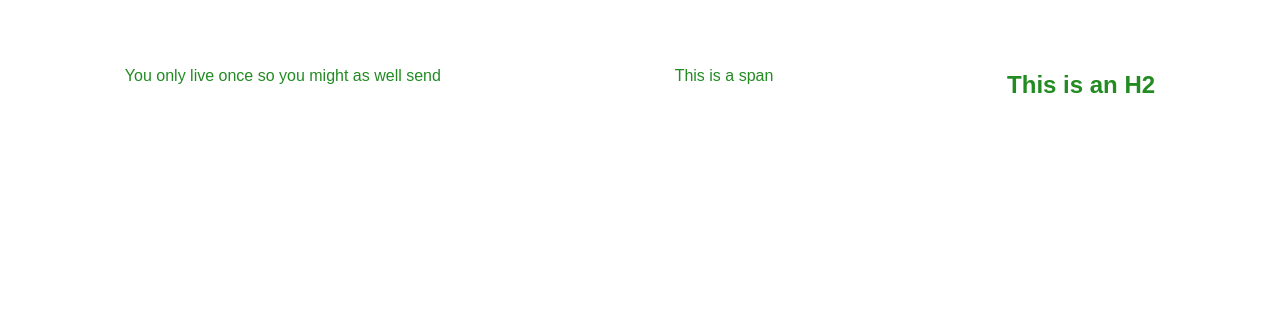
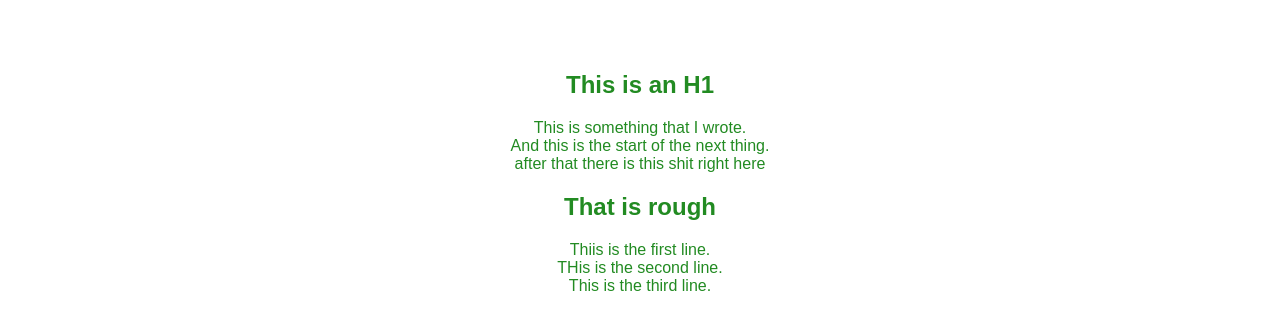
Before and after one commit to DenzelEchev/11ty-Training, an Eleventy site: page src/index.md in a window 1280 px wide. Built offline with nearby package versions, Linux system fonts and the light colour scheme; Eleventy itself is replaced by a stand-in of ours; files that its build step writes are made by us from their sources.

Commit message:
learning more nunjucks

```diff
--- a/src/_includes/base.njk
+++ b/src/_includes/layouts/base.njk
@@ -12,6 +12,6 @@
 
     <section>
         {{ content | safe}}
-    </section>
+    </section
 </body>
 </html>
--- a/src/index.md
+++ b/src/index.md
@@ -1,6 +1,12 @@
 ---
-layout: base.njk
+layout: layouts/base.njk
 ---
-<p>You only live once so you might as well send</p>
-<p>This is a span</p>
-<h2>This is an H2</h2>
+# This is an H1
+This is something that I wrote.
+And this is the start of the next thing.
+after that there is this shit right here
+
+## That is rough
+Thiis is the first line.
+THis is the second line.
+This is the third line.
--- a/src/sass/style.scss
+++ b/src/sass/style.scss
@@ -5,8 +5,3 @@ body {
     display: flex;
     flex-direction: column;
 }
-
-section {
-    display: flex;
-    justify-content: space-around;
-}
```
Also changed, not shown: public/index.html (+9 -4 lines), public/css/style.css, src/_includes/navigation.njk (added), 1 other file.
